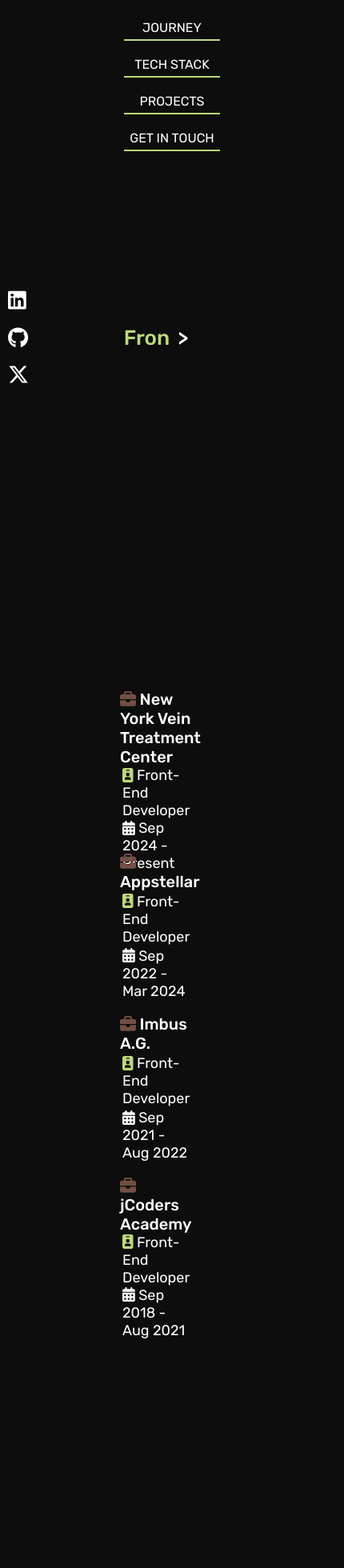
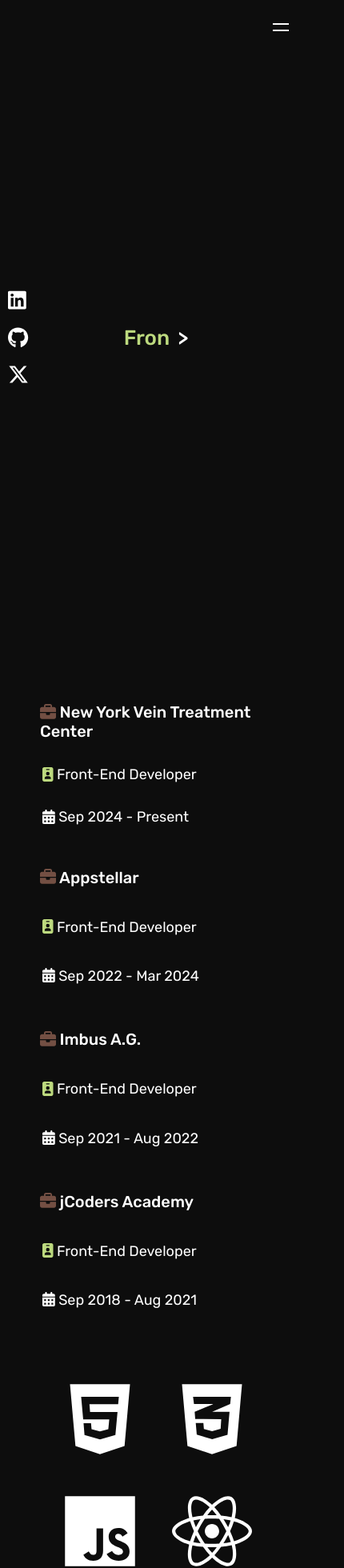
Before and after one commit to Orgenkelmendi/portfolio, a React (Create React App) app: page / in a window 390 px wide. Shown: the top 1960 px of the page at 80% size, 430 px wide, since content can reach past the window. Built offline with nearby package versions, Linux system fonts and the light colour scheme.

Commit message:
hamburger icon and header fixed

```diff
--- a/package.json
+++ b/package.json
@@ -9,6 +9,7 @@
     "@fortawesome/free-solid-svg-icons": "^6.7.2",
     "@fortawesome/react-fontawesome": "^0.2.2",
     "cra-template": "1.2.0",
+    "hamburger-react": "^2.5.2",
     "react": "^19.0.0",
     "react-dom": "^19.0.0",
     "react-scripts": "5.0.1",
--- a/src/App.css
+++ b/src/App.css
@@ -9,7 +9,7 @@ body {
   font-family: "Rubik", serif;
 }
 
-header {
+header, .menu {
   display: flex;
   justify-content: center;
   align-items: center;
@@ -18,6 +18,9 @@ header {
   font-weight: 400;
   position: absolute;
   width: 100%;
+  position: fixed;
+  background-color: rgba(13, 13, 13, 0.8);
+  z-index: 1000;
 }
 
 header a {
@@ -51,6 +54,10 @@ header a::after {
 
 header a:hover::after {
   transform: scaleY(1);
+}
+
+#hamburger {
+  display: none;
 }
 
 #landing {
@@ -110,21 +117,7 @@ header a:hover::after {
 #journey h3 {
   font-size: 20px;
   font-weight: 500;
-  /* position: relative;
-  z-index: 1; */
 }
-
-/* #journey h3::before {
-  content: "";
-  position: absolute;
-  top: 50%;
-  left: 31px;
-  right: 0;
-  bottom: 0;
-  background-color: #734F43;
-  z-index: -1;
-  width:38.5%;
-} */
 
 #journey p {
   font-size: 18px;
@@ -217,14 +210,30 @@ p * {
 @media (max-width: 600px) {
   header {
     flex-direction: column;
-    padding: 20px;
+    /* padding: 20px; */
     font-size: 16px;
+  }
+
+  .menu {
+    display: none;
+  }
+
+  .menu.open {
+    display: flex;
   }
 
   header a {
     margin-bottom: 15px;
-    width: 110px;
+    width: 140px;
     text-align: center;
+  }
+
+  #hamburger {
+    display: flex;
+    justify-content: flex-end;
+    position: fixed;
+    top: 10px;
+    right: 15px;
   }
 
   #socials {
@@ -243,4 +252,20 @@ p * {
     text-align: center;
     width: 90%;
   }
+
+  #journey {
+    padding: 10px 50px;
+  }
+
+  #techStack {
+    padding: 30px 20px;
+  }
+
+  .iconBox {
+    margin: 20px;
+  }
+
+  .iconBox .icons {
+    font-size: 20px !important;
+  }
 }
--- a/src/App.js
+++ b/src/App.js
@@ -1,11 +1,17 @@
+import React, { useState } from 'react';
 import './App.css';
 import { FontAwesomeIcon } from "@fortawesome/react-fontawesome";
 import { faLinkedin, faGithub, faXTwitter, faHtml5, faCss3Alt, faJs, faReact, faNode, faDocker, faAws, faGit, faWordpress, faBootstrap, faJira, faFigma } from '@fortawesome/free-brands-svg-icons';
 import { faBriefcase, faIdBadge, faCalendarDays } from '@fortawesome/free-solid-svg-icons';
-// import { TypeAnimation } from 'react-type-animation';
 import { ReactTyped } from "react-typed";
+import { Cross as Hamburger } from 'hamburger-react'
 
 function App() {
+  const [isOpen, setIsOpen] = useState(false);
+
+  const handleToggle = (toggled) => {
+    setIsOpen(toggled);
+  };
   return (
     <div className="App">
       <div id='socials'>
@@ -19,16 +25,16 @@ function App() {
           <FontAwesomeIcon id='twitter' icon={faXTwitter} />
         </a>
       </div>
-      <header>
+      <header className={`menu ${isOpen ? 'open' : ''}`}>
         <a href='#journey'>JOURNEY</a>
         <a href='#techStack'>TECH STACK</a>
         <a href='projects'>PROJECTS</a>
         <a href='contact'>GET IN TOUCH</a>
       </header>
+      <div id='hamburger'>
+        <Hamburger toggled={isOpen} toggle={handleToggle} direction='right' size={20} color='white' />
+      </div>
       <div id='landing'>
-        {/* <p><span id='frontend'>Front End</span> Developer.</p>
-        <p><span id='tech'>Tech</span> Enthusiast.</p>
-        <p><span id='lifetime'>Lifetime</span> Learner.</p> */}
         <p>
           <ReactTyped strings={["<span id='frontend'> Front End</span> Developer.", "<span id='tech'>Tech</span> Enthusiast.", "<span id='lifetime'>Lifetime</span> Learner."]} typeSpeed={100} backSpeed={100} cursorChar=">" showCursor="true" loop />
         </p>
@@ -56,17 +62,6 @@ function App() {
         </div>
       </div>
       <div id='techStack'>
-        {/* <FontAwesomeIcon icon={faHtml5} />
-          <FontAwesomeIcon icon={faCss3Alt} />
-          <FontAwesomeIcon icon={faJs} />
-          <FontAwesomeIcon icon={faReact} />
-          <FontAwesomeIcon icon={faNode} />
-          <FontAwesomeIcon icon={faDocker} />
-          <FontAwesomeIcon icon={faAws} />
-          <FontAwesomeIcon icon={faGit} />
-          <FontAwesomeIcon icon={faWordpress} />
-          <FontAwesomeIcon icon={faBootstrap} />
-          <FontAwesomeIcon icon={faJira} /> */}
         <div className='iconBox'>
           <FontAwesomeIcon className='icons' icon={faHtml5} />
           <span className='iconText'>HTML5</span>
```
Also changed, not shown: 1 other file (tests, documents, lock files or other folders).
